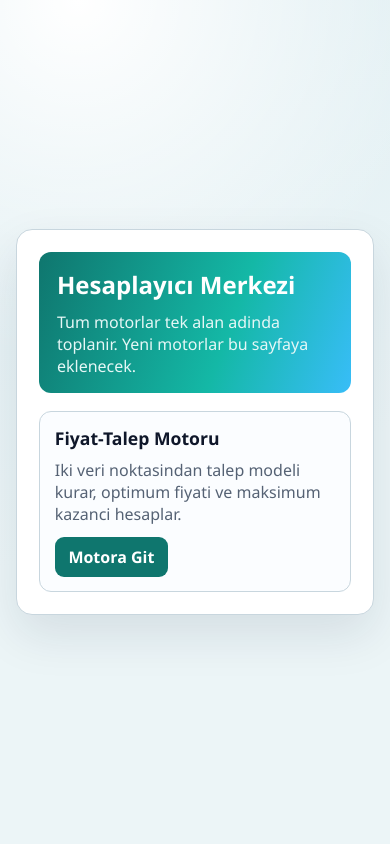
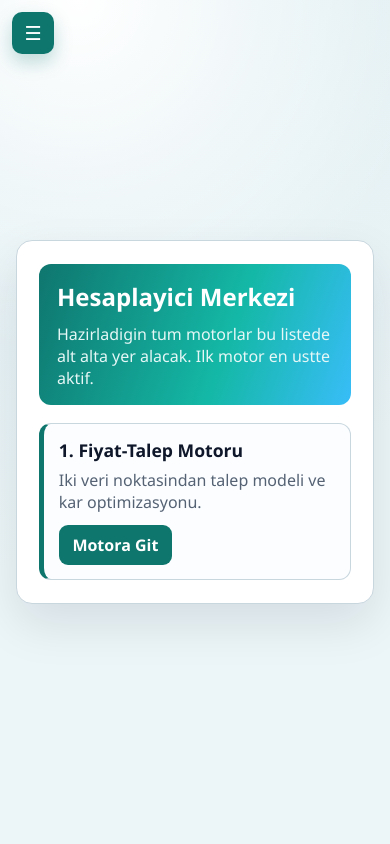
Before and after one commit to ertanatalar/priceoptimize, a Django app: page / in a window 390 px wide. Run offline with Django 5.2, Linux system fonts and the light colour scheme.

Commit message:
Add mobile sidebar menu with stacked engine list

```diff
--- a/core/views.py
+++ b/core/views.py
@@ -10,6 +10,15 @@ CURRENCIES = {
     "USD": "$",
     "EUR": "€",
 }
+
+ENGINE_MENU = [
+    {
+        "title": "Fiyat-Talep Motoru",
+        "description": "Iki veri noktasindan talep modeli ve kar optimizasyonu.",
+        "path": "/price-demand/",
+        "enabled": True,
+    },
+]
 
 LANGUAGE_OPTIONS = [
     {"code": "tr", "name": "Türkçe"},
@@ -411,6 +420,7 @@ def home(request):
     ]
     context = {
         "labels": labels,
+        "engines": ENGINE_MENU,
         "current_language": current_language,
         "language_options": LANGUAGE_OPTIONS,
         "method_options": method_options,
@@ -482,4 +492,4 @@ def home(request):
 
 
 def portal(request):
-    return render(request, "core/portal.html")
+    return render(request, "core/portal.html", {"engines": ENGINE_MENU})
--- a/templates/core/portal.html
+++ b/templates/core/portal.html
@@ -3,7 +3,7 @@
 <head>
   <meta charset="utf-8">
   <meta name="viewport" content="width=device-width, initial-scale=1">
-  <title>PriceOptimize - Hesaplayıcı Merkezi</title>
+  <title>PriceOptimize - Hesaplayici Merkezi</title>
   <style>
     :root {
       --bg: #ecf5f7;
@@ -12,6 +12,7 @@
       --text: #0f172a;
       --muted: #556274;
       --accent: #0f766e;
+      --accent-soft: #e9f7f4;
     }
     * { box-sizing: border-box; }
     body {
@@ -26,9 +27,77 @@
         linear-gradient(160deg, #dfeef2 0%, var(--bg) 58%);
       padding: 1rem;
     }
+    .menu-toggle {
+      position: fixed;
+      top: 12px;
+      left: 12px;
+      z-index: 1200;
+      border: 0;
+      border-radius: 10px;
+      background: var(--accent);
+      color: #fff;
+      width: 42px;
+      height: 42px;
+      font-size: 1.2rem;
+      cursor: pointer;
+      box-shadow: 0 8px 18px rgba(15, 118, 110, 0.25);
+    }
+    .drawer-overlay {
+      position: fixed;
+      inset: 0;
+      background: rgba(4, 9, 18, 0.45);
+      opacity: 0;
+      pointer-events: none;
+      transition: opacity 0.2s ease;
+      z-index: 1000;
+    }
+    .drawer {
+      position: fixed;
+      top: 0;
+      left: 0;
+      height: 100%;
+      width: 290px;
+      background: #0f172a;
+      color: #e2e8f0;
+      padding: 1rem;
+      transform: translateX(-102%);
+      transition: transform 0.25s ease;
+      z-index: 1100;
+      overflow-y: auto;
+    }
+    body.drawer-open .drawer { transform: translateX(0); }
+    body.drawer-open .drawer-overlay { opacity: 1; pointer-events: auto; }
+    .drawer h2 {
+      margin: 0 0 0.8rem;
+      font-size: 1.05rem;
+      color: #fff;
+    }
+    .menu-list {
+      display: grid;
+      gap: 0.55rem;
+    }
+    .menu-item {
+      display: block;
+      text-decoration: none;
+      color: #e2e8f0;
+      border: 1px solid #334155;
+      border-radius: 10px;
+      padding: 0.65rem 0.7rem;
+      background: rgba(51, 65, 85, 0.35);
+    }
+    .menu-item small {
+      display: block;
+      margin-top: 0.2rem;
+      color: #93c5fd;
+    }
+    .menu-item.active {
+      border-color: #14b8a6;
+      background: rgba(20, 184, 166, 0.18);
+    }
+
     .wrap {
       width: 100%;
-      max-width: 900px;
+      max-width: 940px;
       background: var(--card);
       border: 1px solid var(--line);
       border-radius: 16px;
@@ -46,23 +115,23 @@
       margin: 0;
       font-size: clamp(1.5rem, 2.5vw, 2rem);
     }
-    p {
+    .hero p {
       margin: 0.65rem 0 0;
       color: #e5f7f6;
     }
-    .grid {
+    .list {
       display: grid;
-      grid-template-columns: repeat(auto-fit, minmax(260px, 1fr));
-      gap: 0.9rem;
+      gap: 0.8rem;
     }
     .item {
       border: 1px solid var(--line);
+      border-left: 5px solid var(--accent);
       border-radius: 12px;
       padding: 0.9rem;
       background: #fbfdff;
     }
     .item h2 {
-      margin: 0 0 0.55rem;
+      margin: 0 0 0.45rem;
       font-size: 1.1rem;
     }
     .item p {
@@ -78,22 +147,60 @@
       border-radius: 9px;
       font-weight: 700;
     }
+
+    @media (min-width: 901px) {
+      .menu-toggle { top: 18px; left: 18px; }
+    }
   </style>
 </head>
 <body>
+  <button class="menu-toggle" id="menuToggle" aria-label="menu">☰</button>
+  <div class="drawer-overlay" id="drawerOverlay"></div>
+  <aside class="drawer" id="drawer">
+    <h2>Motorlar</h2>
+    <nav class="menu-list">
+      {% for engine in engines %}
+        <a class="menu-item {% if engine.enabled %}active{% endif %}" href="{{ engine.path }}">
+          {{ engine.title }}
+          <small>{{ engine.description }}</small>
+        </a>
+      {% endfor %}
+    </nav>
+  </aside>
+
   <main class="wrap">
     <section class="hero">
-      <h1>Hesaplayıcı Merkezi</h1>
-      <p>Tum motorlar tek alan adinda toplanir. Yeni motorlar bu sayfaya eklenecek.</p>
+      <h1>Hesaplayici Merkezi</h1>
+      <p>Hazirladigin tum motorlar bu listede alt alta yer alacak. Ilk motor en ustte aktif.</p>
     </section>
 
-    <section class="grid">
-      <article class="item">
-        <h2>Fiyat-Talep Motoru</h2>
-        <p>Iki veri noktasindan talep modeli kurar, optimum fiyati ve maksimum kazanci hesaplar.</p>
-        <a class="btn" href="/price-demand/">Motora Git</a>
-      </article>
+    <section class="list">
+      {% for engine in engines %}
+        <article class="item">
+          <h2>{{ forloop.counter }}. {{ engine.title }}</h2>
+          <p>{{ engine.description }}</p>
+          <a class="btn" href="{{ engine.path }}">Motora Git</a>
+        </article>
+      {% endfor %}
     </section>
   </main>
+
+  <script>
+    (function () {
+      const body = document.body;
+      const menuToggle = document.getElementById("menuToggle");
+      const overlay = document.getElementById("drawerOverlay");
+      const closeMenu = () => body.classList.remove("drawer-open");
+      const openMenu = () => body.classList.add("drawer-open");
+      menuToggle.addEventListener("click", () => {
+        if (body.classList.contains("drawer-open")) closeMenu();
+        else openMenu();
+      });
+      overlay.addEventListener("click", closeMenu);
+      document.addEventListener("keydown", (e) => {
+        if (e.key === "Escape") closeMenu();
+      });
+    })();
+  </script>
 </body>
 </html>
```
Also changed, not shown: templates/core/home.html (+84 -0 lines).
